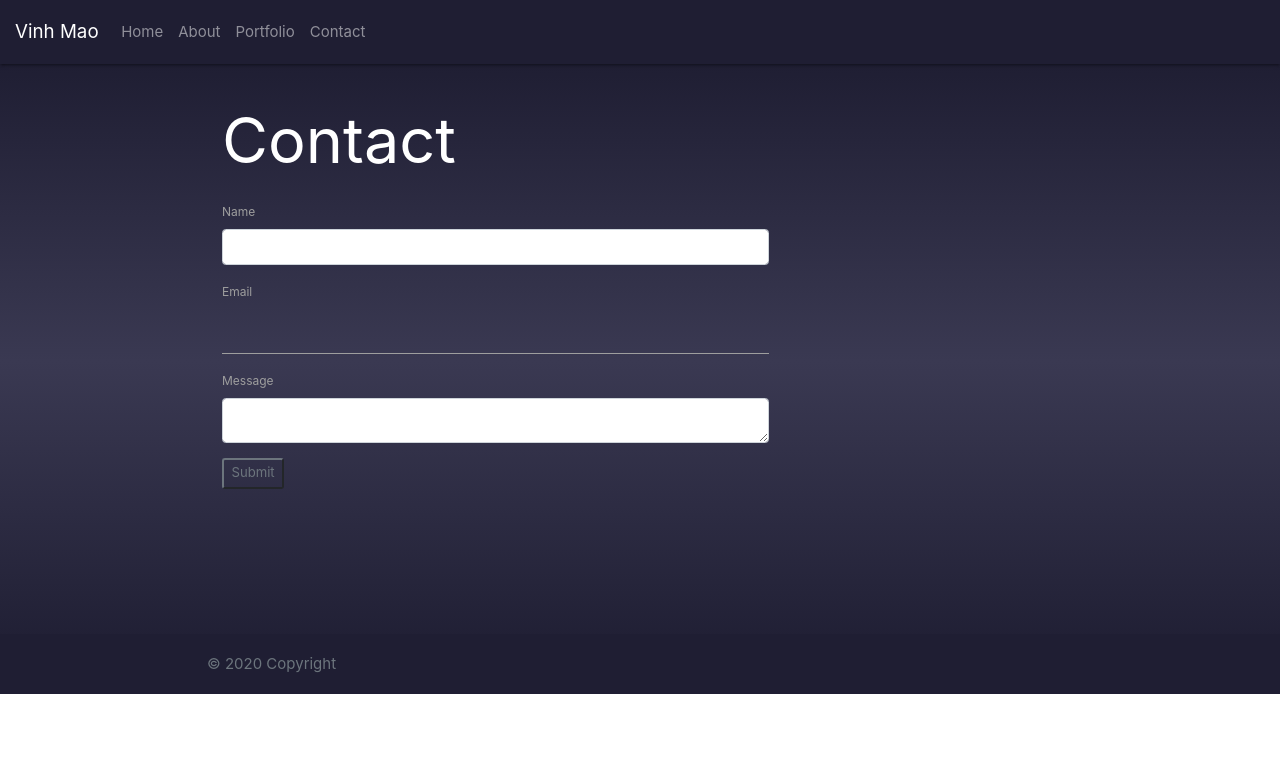
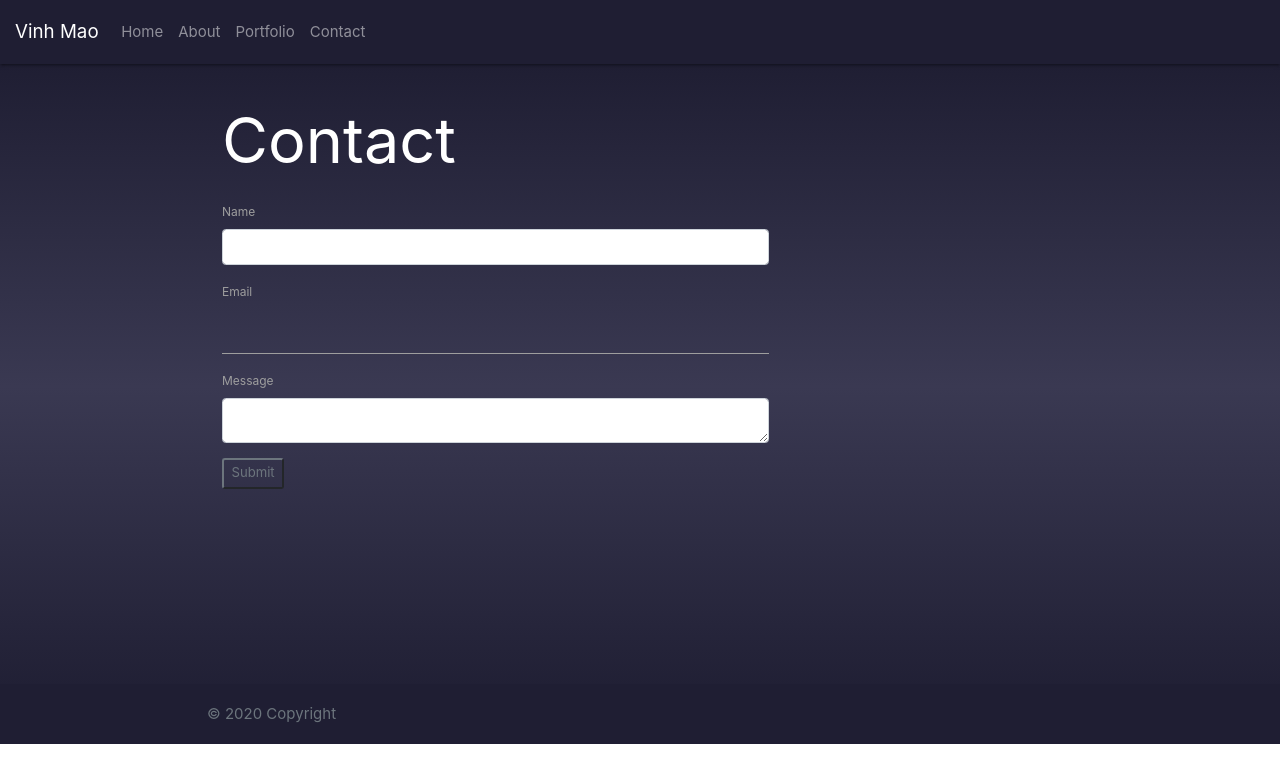
Before and after one commit to vxmao87/React-Portfolio, a React (Create React App) app: page /contact in a window 1280 px wide. Shown: the top 782 px of the page. Built offline with nearby package versions, Linux system fonts and the light colour scheme.

Commit message:
slight contact card change

```diff
--- a/src/components/ContactCard/style.css
+++ b/src/components/ContactCard/style.css
@@ -1,6 +1,6 @@
 .contact-card {
     background-image: linear-gradient(#1f1e33, #3a3952, #1f1e33);
-    padding-bottom: 150px;
+    padding-bottom: 200px;
 }
 
 .contact-header {
```
